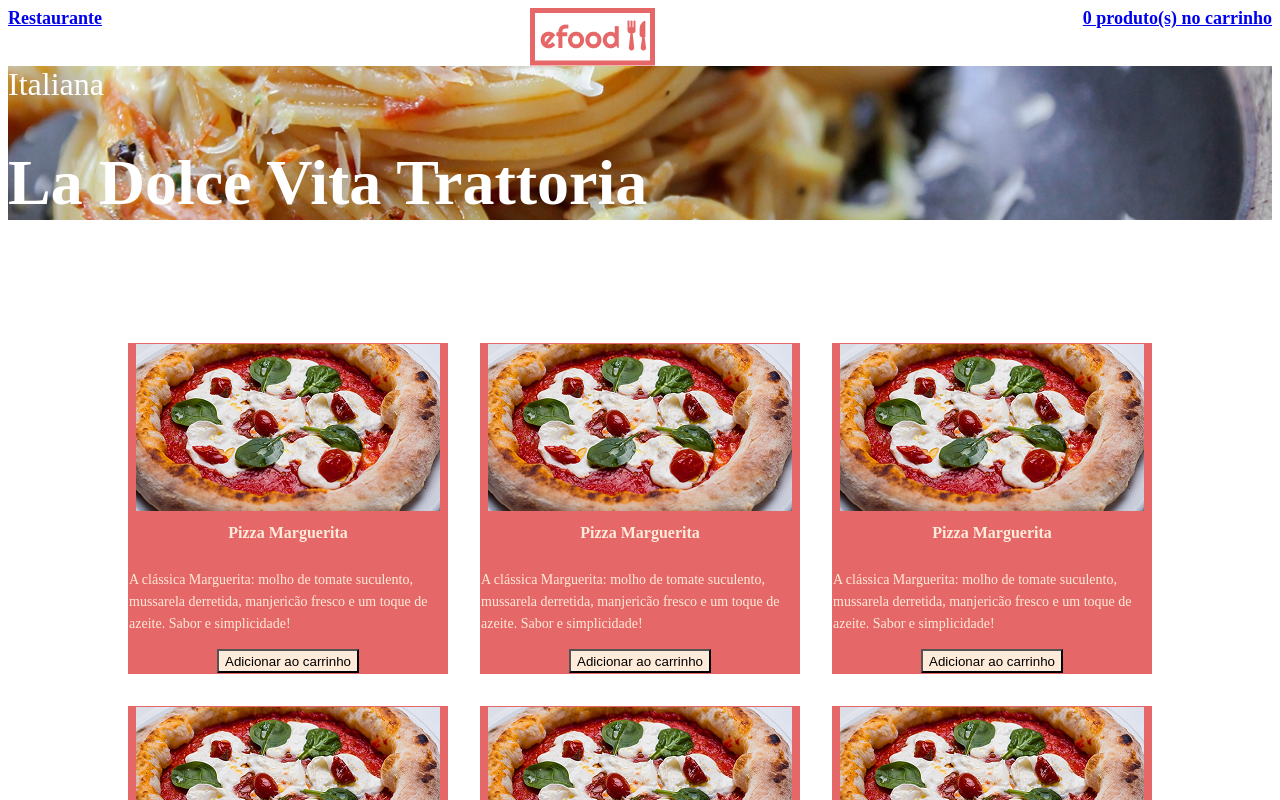
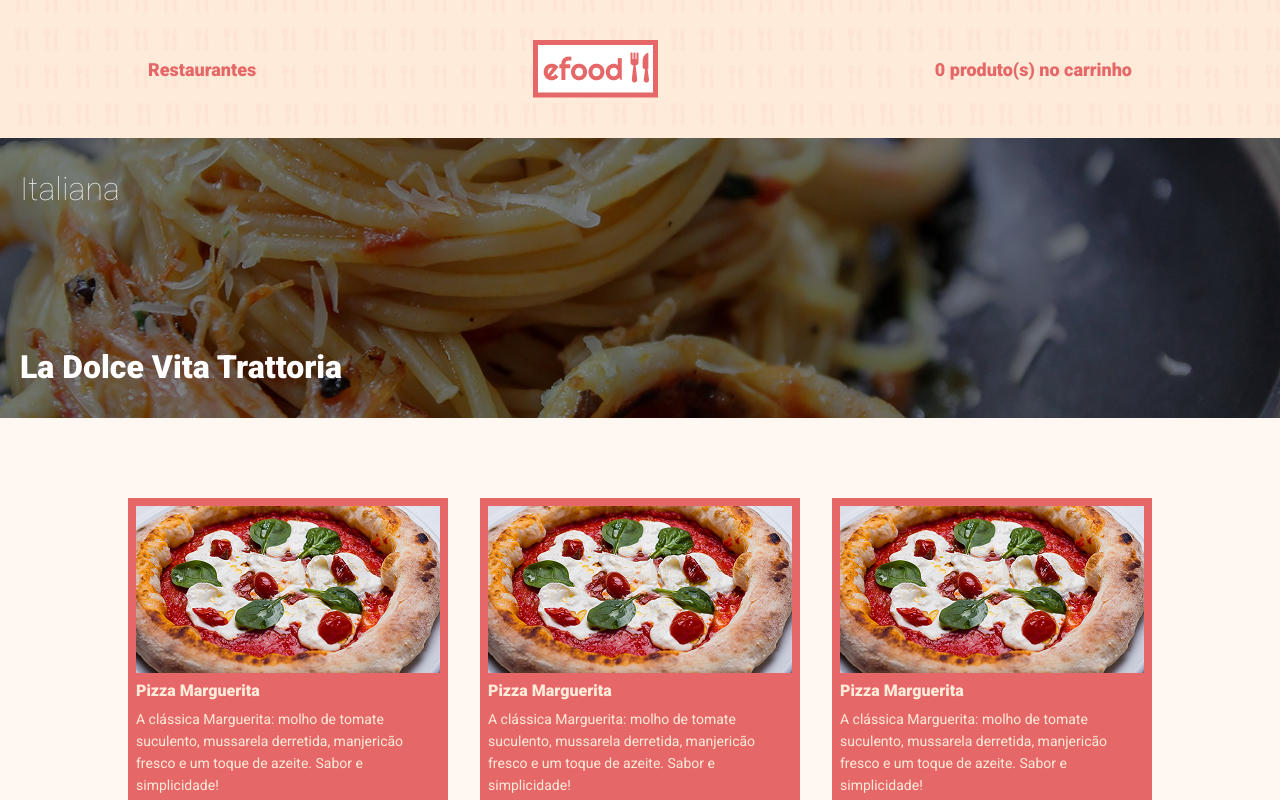
Before and after one commit to gitanpf/efood, a React (Create React App) app: page /cardapio in a window 1280 px wide. Shown: the top 800 px of the page. Built offline with nearby package versions, Linux system fonts and the light colour scheme.

Commit message:
Refinando detalhes e ajustando tamanhos e posicionamentos dos arquivos

```diff
--- a/src/App.tsx
+++ b/src/App.tsx
@@ -3,9 +3,12 @@ import Home from './pages/Home'
 import Perfil from './pages/Perfil'
 import CardapioPage from './pages/CardapioPage'
 import { Pagina404 } from './pages/Pagina404'
+import { GlobalCSS } from './styles'
 
 function App() {
   return (
+    <>
+      <GlobalCSS />
       <BrowserRouter>
         <Routes>
           <Route path="/" element={<Home />} />
@@ -14,6 +17,7 @@ function App() {
           <Route path="*" element={<Pagina404 />} />
         </Routes>
       </BrowserRouter>
+    </>
   )
 }
 
--- a/src/components/BannerRestaurante/index.tsx
+++ b/src/components/BannerRestaurante/index.tsx
@@ -1,10 +1,19 @@
-import { Container, TipoRestaurante, NomeRestaurante } from './styles'
+import {
+  BannerImage,
+  Overlay,
+  TipoRestaurante,
+  NomeRestaurante
+} from './styles'
 
 const BannerRestaurante = () => (
-  <Container>
-    <TipoRestaurante>Italiana</TipoRestaurante>
-    <NomeRestaurante>La Dolce Vita Trattoria</NomeRestaurante>
-  </Container>
+  <BannerImage>
+    <Overlay>
+      <div className="container">
+        <TipoRestaurante>Italiana</TipoRestaurante>
+        <NomeRestaurante>La Dolce Vita Trattoria</NomeRestaurante>
+      </div>
+    </Overlay>
+  </BannerImage>
 )
 
 export default BannerRestaurante
--- a/src/components/BannerRestaurante/styles.ts
+++ b/src/components/BannerRestaurante/styles.ts
@@ -1,19 +1,45 @@
 import styled from 'styled-components'
 import banner from '../../assets/image/banner.png'
 
-export const Container = styled.div`
+export const BannerImage = styled.div`
   background-image: url(${banner});
   background-size: cover;
   background-position: center;
-  background-color: #00000079;
-  color: #ffffff;
-  font-size: 32px;
+  background-repeat: no-repeat;
+  width: 100%;
+  height: 280px;
+  position: relative;
+`
+
+export const Overlay = styled.div`
+  background-color: rgba(0, 0, 0, 0.5);
+  width: 100%;
+  height: 100%;
+  padding: 32px 0;
+  box-sizing: border-box;
+
+  .container {
+    max-width: 100%;
+    margin: 0 auto;
+    padding: 0 20px;
+    height: calc(100% - 0px);
+    display: flex;
+    flex-direction: column;
+    justify-content: space-between;
+    min-height: 216px;
+  }
 `
 
 export const TipoRestaurante = styled.span`
+  color: #ffffff;
   font-weight: 100;
+  font-size: 32px;
+  opacity: 0.8;
 `
 
 export const NomeRestaurante = styled.h1`
+  color: #ffffff;
   font-weight: 900;
+  font-size: 32px;
+  margin: 0;
 `
--- a/src/components/CardCardapio/styles.ts
+++ b/src/components/CardCardapio/styles.ts
@@ -2,24 +2,26 @@ import styled from 'styled-components'
 import { cores } from '../../styles'
 
 export const Card = styled.div`
+  max-width: 320px;
+  width: 100%;
+  background-color: ${cores.fontBody};
+  padding: 8px;
   display: flex;
-  max-width: 320px;
   flex-direction: column;
-  align-items: center;
-  justify-content: center;
-  background-color: ${cores.fontBody};
-  border: solid 1px ${cores.fontBody};
+  box-sizing: border-box;
 `
 
 export const Imagem = styled.img`
-  max-width: 304px;
-  height: auto;
+  width: 100%;
+  height: 167px;
+  object-fit: cover;
 `
 
 export const Titulo = styled.h2`
   font-size: 16px;
-  font-weight: bold;
+  font-weight: 900;
   color: ${cores.backgroundFooter};
+  margin: 8px 0;
 `
 
 export const Descricao = styled.p`
@@ -27,11 +29,20 @@ export const Descricao = styled.p`
   line-height: 22px;
   font-weight: 400;
   color: ${cores.backgroundFooter};
+  margin-bottom: 8px;
 `
 
 export const Botao = styled.button`
-  max-width: 304px;
-  height: 24px;
+  width: 100%;
+  padding: 4px 0;
   background-color: ${cores.backgroundFooter};
-  align-text: center;
+  color: ${cores.fontBody};
+  border: none;
+  font-weight: bold;
+  font-size: 14px;
+  cursor: pointer;
+
+  &:hover {
+    opacity: 0.9;
+  }
 `
--- a/src/components/Footer/styles.ts
+++ b/src/components/Footer/styles.ts
@@ -33,6 +33,15 @@ export const Links = styled.div`
 export const Texto = styled.div`
   font-size: 10px;
   text-align: center;
-  margin-top: 80px;
   margin-bottom: 40px;
+  max-width: 480px;
+  margin: 0 auto;
+  align-items: center;
+  display: flex;
+  justify-content: center;
+  p {
+    margin-top: 80px;
+    margin-bottom: 40px;
+    color: ${cores.fontBody};
+  }
 `
--- a/src/components/HeaderRestaurante/index.tsx
+++ b/src/components/HeaderRestaurante/index.tsx
@@ -1,17 +1,15 @@
 import { NavLink } from 'react-router-dom'
-import { Container, Links } from './styles'
+import { HeaderContainer } from './styles'
 import logo from '../../assets/image/logo.png'
 
 const HeaderRestaurante = () => (
-  <Container>
-    <Links>
-      <NavLink to="/">Restaurante</NavLink>
-    </Links>
-    <img src={logo} alt="Logo efood" />
-    <Links>
+  <HeaderContainer>
+    <div className="container">
+      <NavLink to="/">Restaurantes</NavLink>
+      <img src={logo} alt="Logo efood" />
       <NavLink to="/carrinho">0 produto(s) no carrinho</NavLink>
-    </Links>
-  </Container>
+    </div>
+  </HeaderContainer>
 )
 
 export default HeaderRestaurante
--- a/src/components/HeaderRestaurante/styles.ts
+++ b/src/components/HeaderRestaurante/styles.ts
@@ -1,14 +1,36 @@
 import styled from 'styled-components'
 import { cores } from '../../styles'
+import hero from '../../assets/image/hero.png'
 
-export const Container = styled.nav`
-  display: flex;
-  justify-content: space-between;
-  font-weight: bold;
-  font-size: 18px;
+export const HeaderContainer = styled.header`
+  background-image: url(${hero});
+  flex-direction: column;
+  justify-content: center;
+  background-size: cover;
+  background-position: center;
+  padding: 40px 0;
+
+  .container {
+    max-width: 1024px;
+    margin: 0 auto;
+    display: flex;
+    justify-content: space-between;
+    align-items: center;
+    padding: 0 20px;
+  }
+
+  a {
+    text-decoration: none;
+    color: ${cores.fontBody};
+    font-weight: 900;
+    font-size: 18px;
+
+    &:hover {
+      opacity: 0.8;
+    }
+  }
+
+  img {
+    height: auto;
+  }
 `
-
-export const Links = styled.a`
-  color: ${cores.fontBody};
-  text-decoration: none;
-`
--- a/src/pages/Pagina404/index.tsx
+++ b/src/pages/Pagina404/index.tsx
@@ -1,7 +1,9 @@
 import { Container, Titulo } from './styles'
+import { GlobalCSS } from '../../styles'
 
 export const Pagina404 = () => (
   <Container>
+    <GlobalCSS />
     <Titulo>Página não encontrada</Titulo>
   </Container>
 )
--- a/src/pages/Pagina404/styles.ts
+++ b/src/pages/Pagina404/styles.ts
@@ -3,6 +3,7 @@ import { cores } from '../../styles'
 
 export const Container = styled.div`
   align-items: center;
+  max-widht: 100%;
   justify-content: center;
   display: flex;
 `
--- a/src/pages/Perfil/index.tsx
+++ b/src/pages/Perfil/index.tsx
@@ -2,9 +2,11 @@ import Footer from '../../components/Footer'
 import HeaderRestaurante from '../../components/HeaderRestaurante'
 import Cardapio from '../../components/Cardapio'
 import BannerRestaurante from '../../components/BannerRestaurante'
+import { GlobalCSS } from '../../styles'
 
 const Perfil = () => (
   <>
+    <GlobalCSS />
     <HeaderRestaurante />
     <BannerRestaurante />
     <Cardapio />
```
Lines whose indentation alone changed are shown as unchanged.
